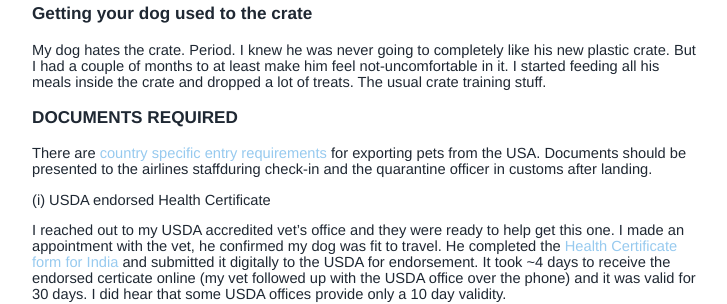
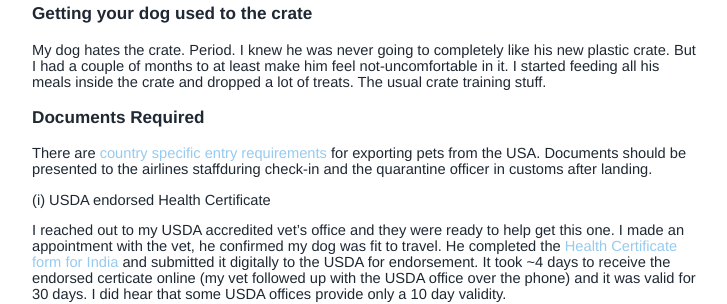
Before and after one commit to vaishnavisen/vaishnavisen.github.io, a Jekyll site: the page built from _posts/2023-03-02-flying-dog-internationally.md, in a window 1280 px wide and 900 px high, scrolled down 1137 px. Shown: the part 153-457 px from the top of the window, without its empty margins (276-1003 px from the left). Built offline with Jekyll 4.4.1, drawn with Linux system fonts in a browser that asks for light colours; nearby versions of some CDN libraries.

Commit message:
Remove unnecessary caps

```diff
--- a/_posts/2023-03-02-flying-dog-internationally.md
+++ b/_posts/2023-03-02-flying-dog-internationally.md
@@ -40,7 +40,7 @@ After quickly realizing that the foldable metal crate I already had, unused in a
 My dog hates the crate. Period. I knew he was never going to completely like his new plastic crate. But I had a couple of months to at least make him feel not-uncomfortable in it. I started feeding all his meals inside the crate and dropped a lot of treats. The usual crate training stuff.
 
 
-### DOCUMENTS REQUIRED
+### Documents Required
 
 There are [country specific entry requirements](https://www.aphis.usda.gov/aphis/pet-travel/by-country/pettravel-india) for exporting pets from the USA. Documents should be presented to the airlines staffduring check-in and the quarantine officer in customs after landing.
 
```
